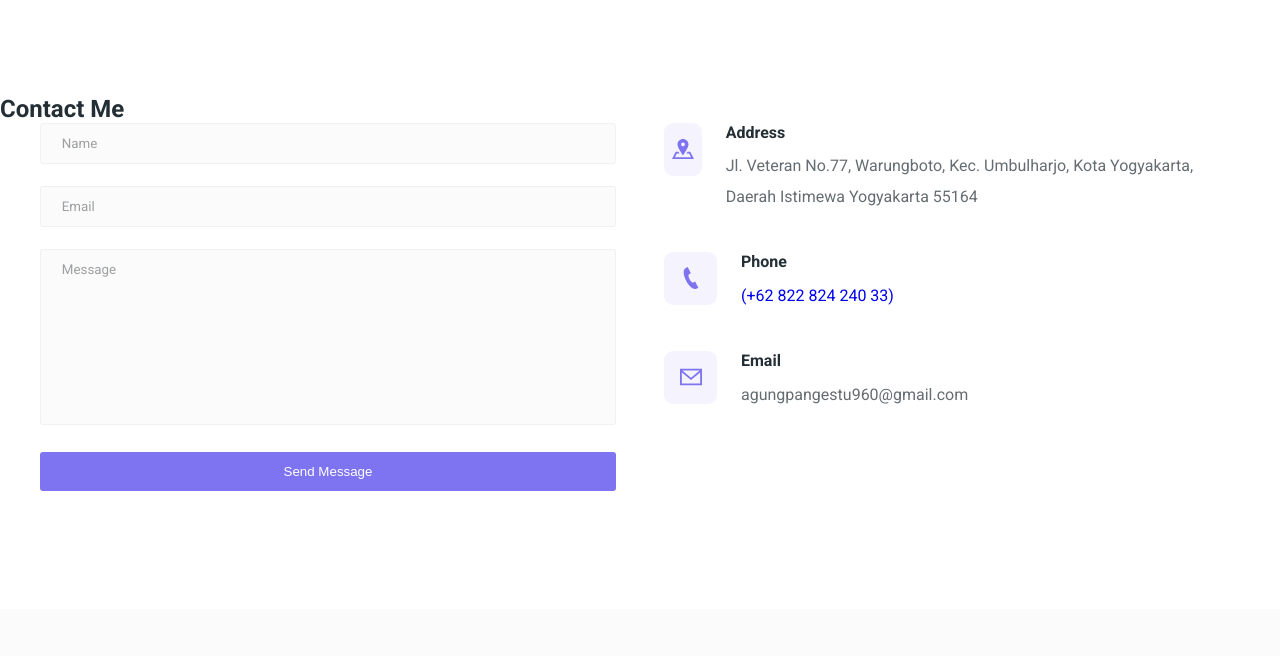
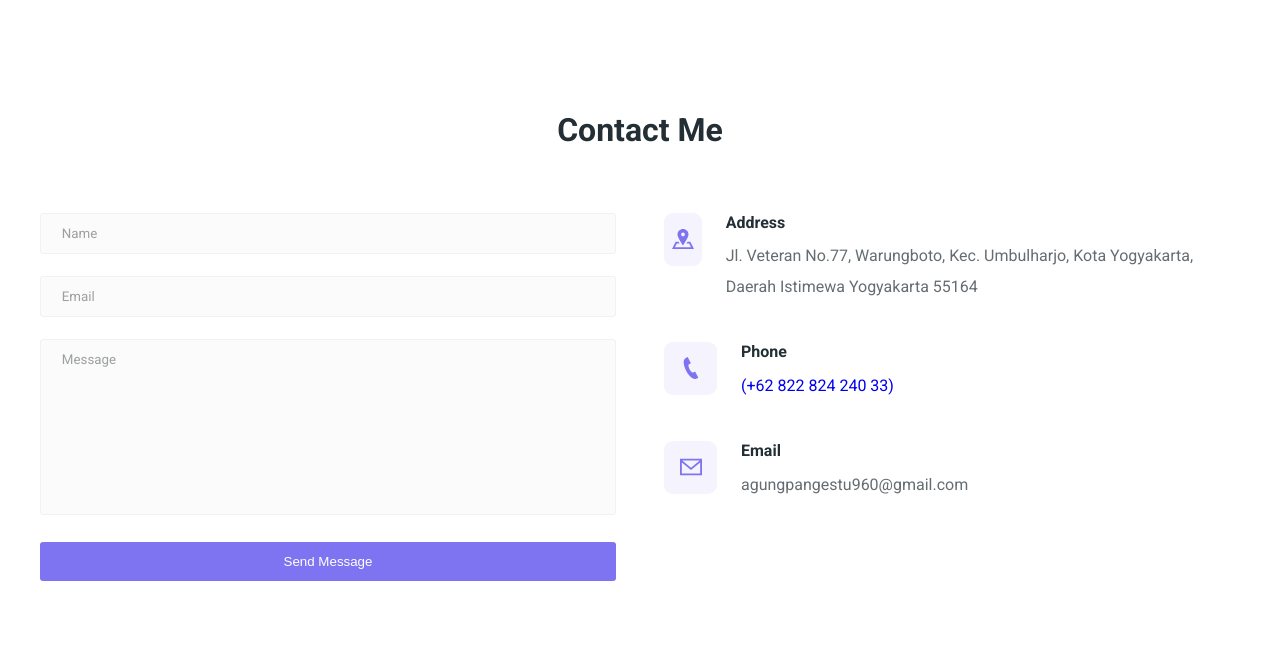
Before and after one commit to ApGuns/Bahasa-Inggris, a plain HTML site: page index.html in a window 1280 px wide. Shown: the part 1347-2003 px from the top of the page. Drawn offline with Linux system fonts and the light colour scheme.

Commit message:
style contact

```diff
--- a/styles/style.css
+++ b/styles/style.css
@@ -391,6 +391,13 @@ nav ul li a {
   padding: var(--sectionPadding);
 }
 
+.section-contact {
+  margin: 1rem 0 4rem;
+  font-size: 2rem;
+  text-align: center;
+}
+
+
 .contact {
   display: grid;
   /* grid-template-columns: 1fr 1fr; */
```
